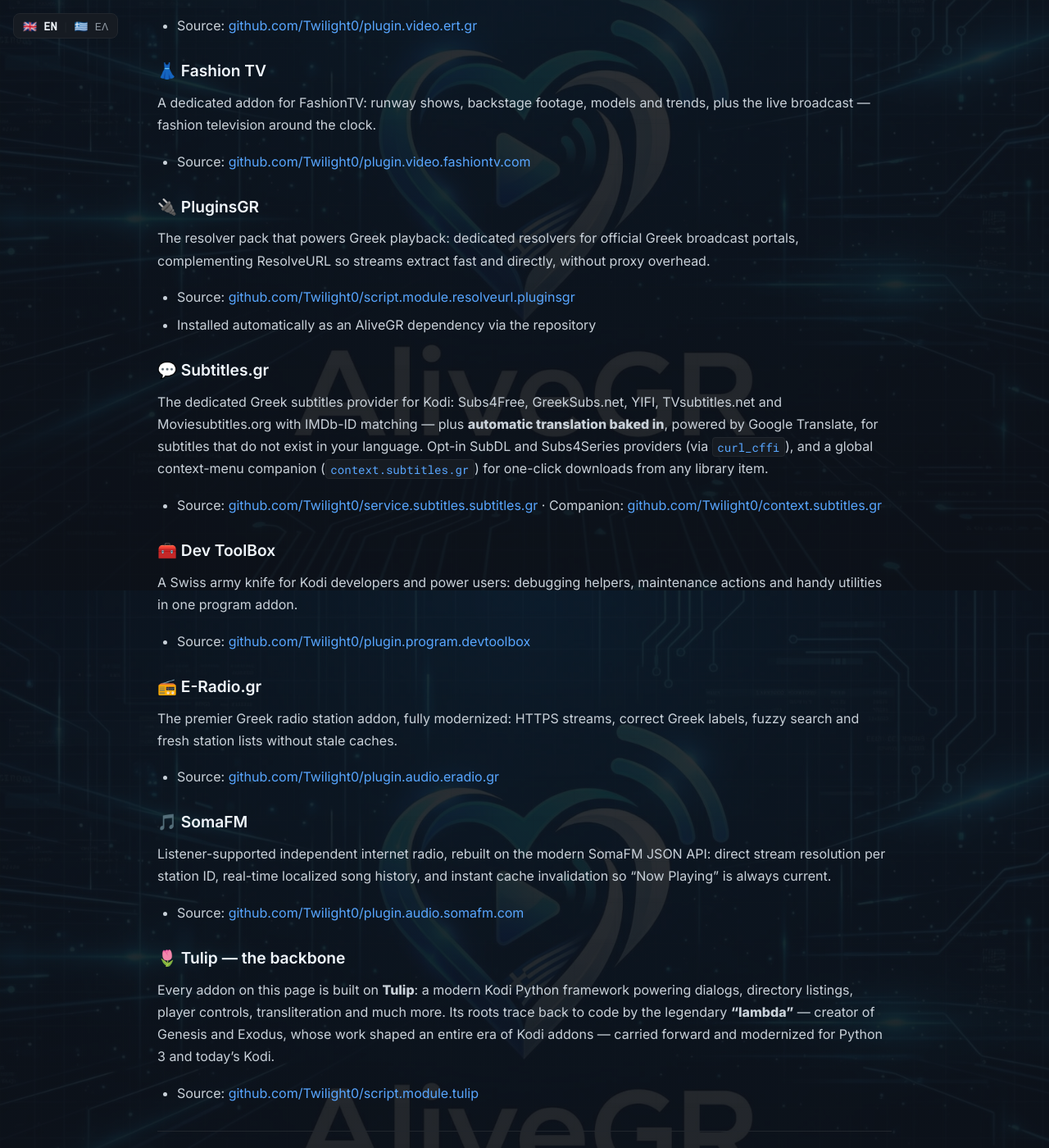
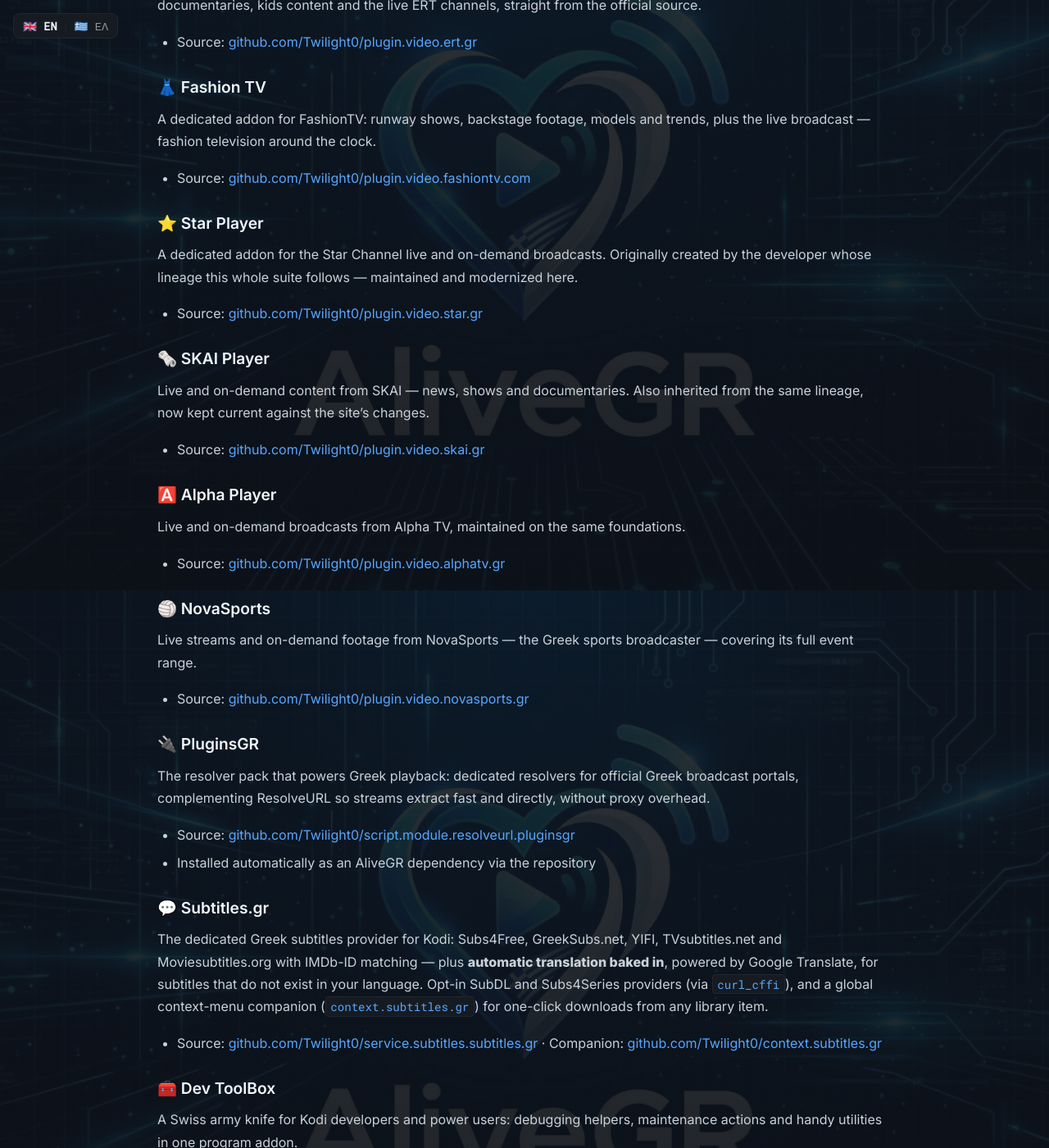
Before and after one commit to Twilight0/alivegr.github.io, a Jekyll site: the page built from en/about.md, in a window 1280 px wide and 1400 px high, scrolled down 1080 px. Shown: the whole window at 82% size. Built offline with Jekyll 4.4.1, drawn with Linux system fonts in a browser that asks for light colours; some of the changed text lies outside the part shown.

Commit message:
Projects & About: add Star, SKAI, Alpha, NovaSports addons; rename page (EN+EL)

```diff
--- a/en/about.md
+++ b/en/about.md
@@ -36,6 +36,30 @@
 A dedicated addon for FashionTV: runway shows, backstage footage, models and trends, plus the live broadcast — fashion television around the clock.
 
 * Source: [github.com/Twilight0/plugin.video.fashiontv.com](https://github.com/Twilight0/plugin.video.fashiontv.com)
+
+### ⭐ Star Player
+
+A dedicated addon for the Star Channel live and on-demand broadcasts. Originally created by the developer whose lineage this whole suite follows — maintained and modernized here.
+
+* Source: [github.com/Twilight0/plugin.video.star.gr](https://github.com/Twilight0/plugin.video.star.gr)
+
+### 🗞️ SKAI Player
+
+Live and on-demand content from SKAI — news, shows and documentaries. Also inherited from the same lineage, now kept current against the site's changes.
+
+* Source: [github.com/Twilight0/plugin.video.skai.gr](https://github.com/Twilight0/plugin.video.skai.gr)
+
+### 🅰️ Alpha Player
+
+Live and on-demand broadcasts from Alpha TV, maintained on the same foundations.
+
+* Source: [github.com/Twilight0/plugin.video.alphatv.gr](https://github.com/Twilight0/plugin.video.alphatv.gr)
+
+### 🏐 NovaSports
+
+Live streams and on-demand footage from NovaSports — the Greek sports broadcaster — covering its full event range.
+
+* Source: [github.com/Twilight0/plugin.video.novasports.gr](https://github.com/Twilight0/plugin.video.novasports.gr)
 
 ### 🔌 PluginsGR
 
```
Also changed, not shown: other parts of en/about.md (+2 -2 lines), _layouts/default.html (+4 -4 lines), about-redirect.md (+1 -1 lines), el/about.md (+26 -2 lines).
